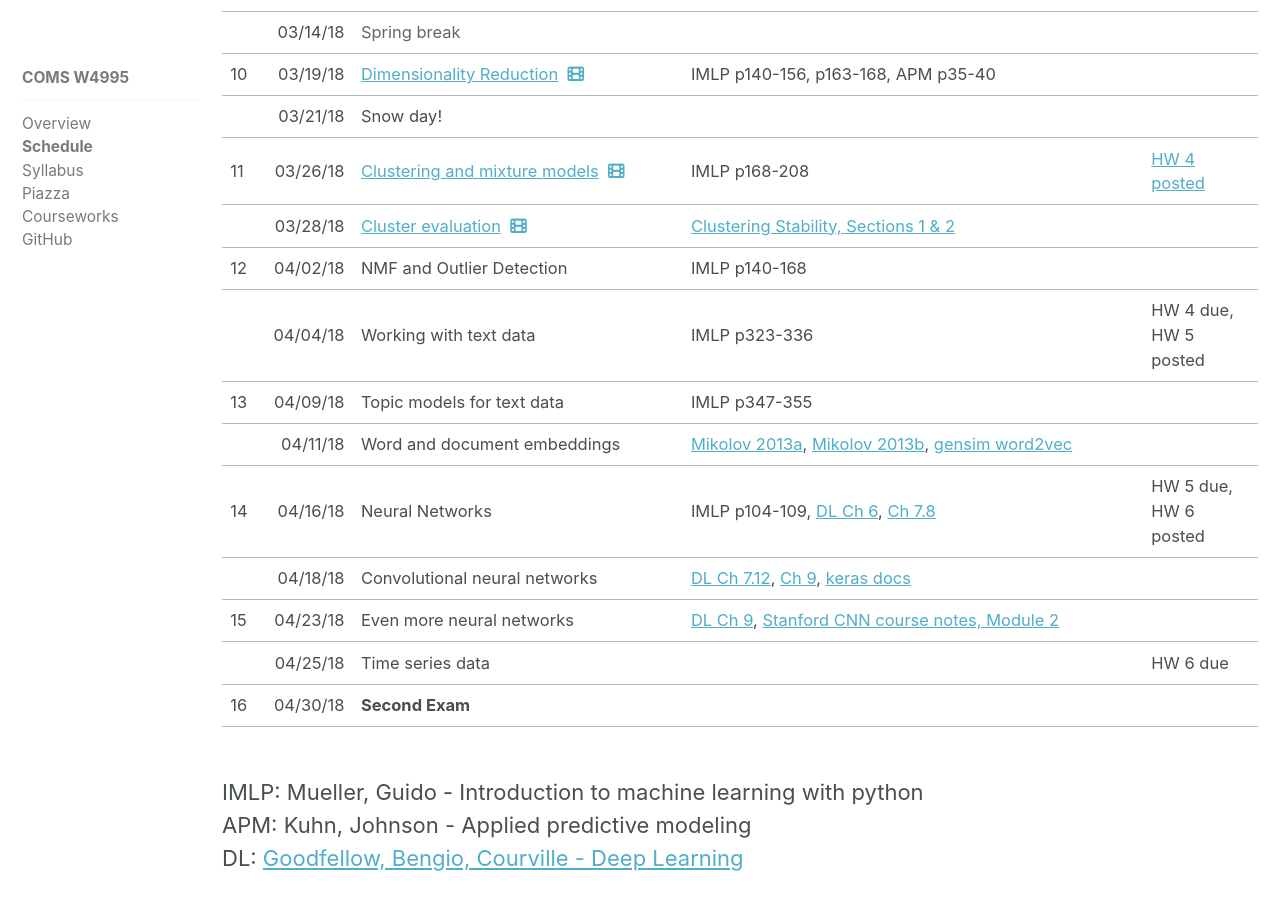
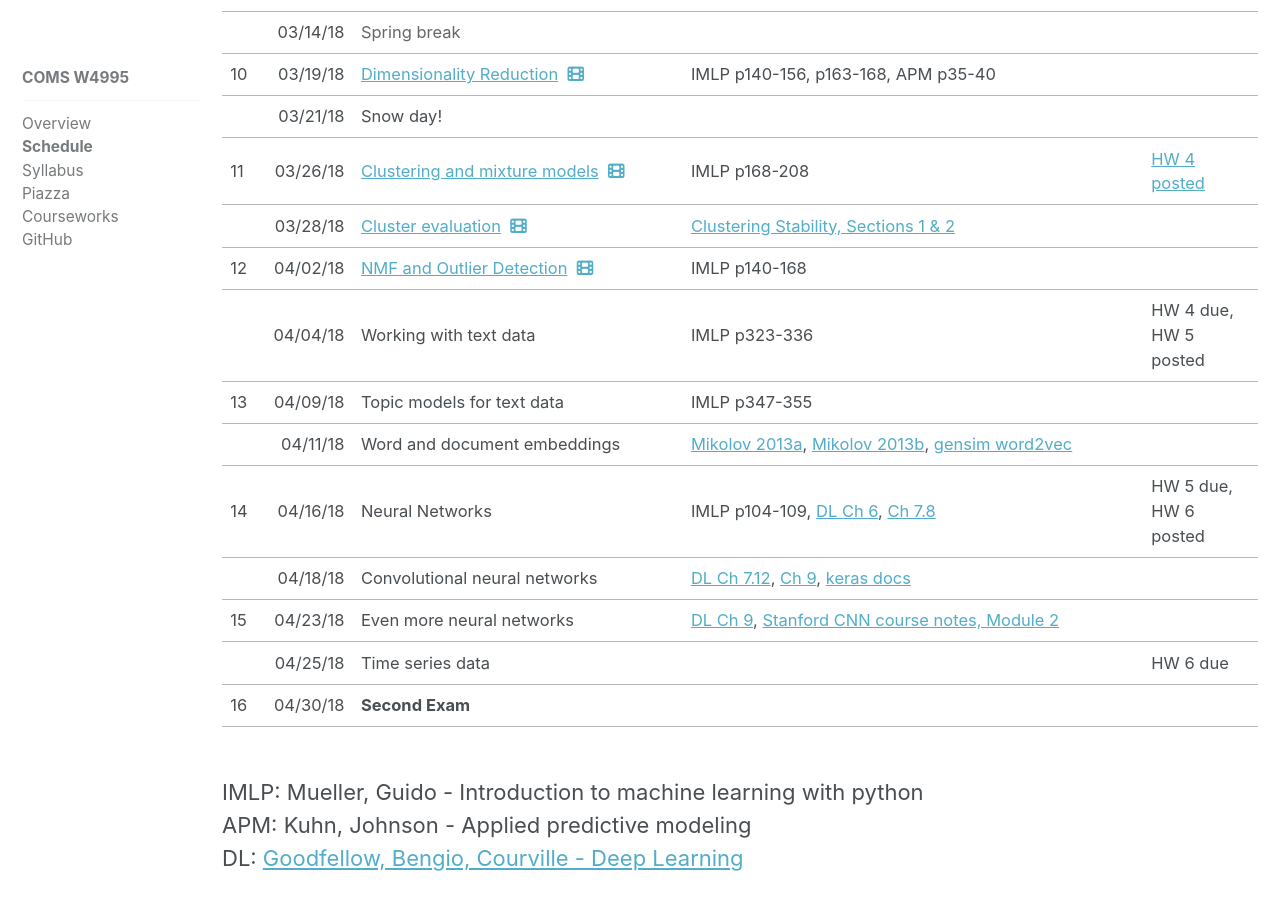
Before and after one commit to amueller/columbia-website, a Jekyll site: the page built from _comsw4995s18/lectures.md, in a window 1280 px wide and 900 px high, scrolled down 1121 px. Built offline with Jekyll 4.4.1, drawn with Linux system fonts in a browser that asks for light colours; nearby versions of some CDN libraries.

Commit message:
add slide and video links for outlier detection lecture

```diff
--- a/_comsw4995s18/lectures.md
+++ b/_comsw4995s18/lectures.md
@@ -194,7 +194,8 @@ Press P on slides for presenter notes.
 	<tr>
 		<td>12</td>
 		<td align="right" sdval="42828" sdnum="1033;0;MM/DD/YY">04/02/18</td>
-		<td>NMF and Outlier Detection</td>
+		<td><a href="https://amueller.github.io/COMS4995-s18/slides/aml-18-040218-nmf-outlier-detection">NMF and Outlier Detection</a>&nbsp;
+            <a href="https://www.dropbox.com/s/k2y80lnyjsr9v8v/18-outlier-detection.mkv?dl=1"><i class="fa fa-film" aria-hidden="true"></i></a></td>
 		<td>IMLP p140-168</td>
 		<td><br></td>
 	</tr>
```
